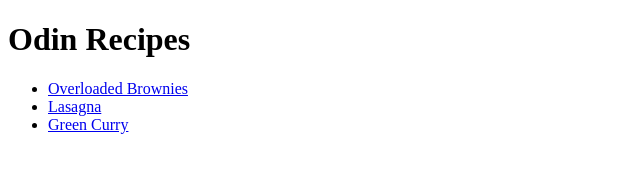
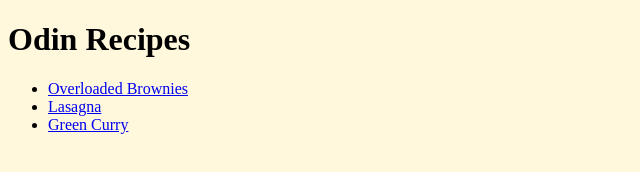
Before and after one commit to sem-at-home/odin-recipes, a plain HTML site: page index.html in a window 1280 px wide. Shown: the whole page, without its empty margins (0-640 px from the left). Drawn offline with Linux system fonts and the light colour scheme.

Commit message:
Add styles to the homepage

```diff
--- a/index.html
+++ b/index.html
@@ -3,6 +3,7 @@
   <head>
     <meta charset="UTF-8" />
     <meta name="viewport" content="width=device-width, initial-scale=1.0" />
+    <link rel="stylesheet" href="styles.css">
     <title>Odin Recipes</title>
   </head>
   <body>
--- /dev/null
+++ b/styles.css
@@ -0,0 +1,3 @@
+body {
+    background-color:cornsilk;
+}
```
